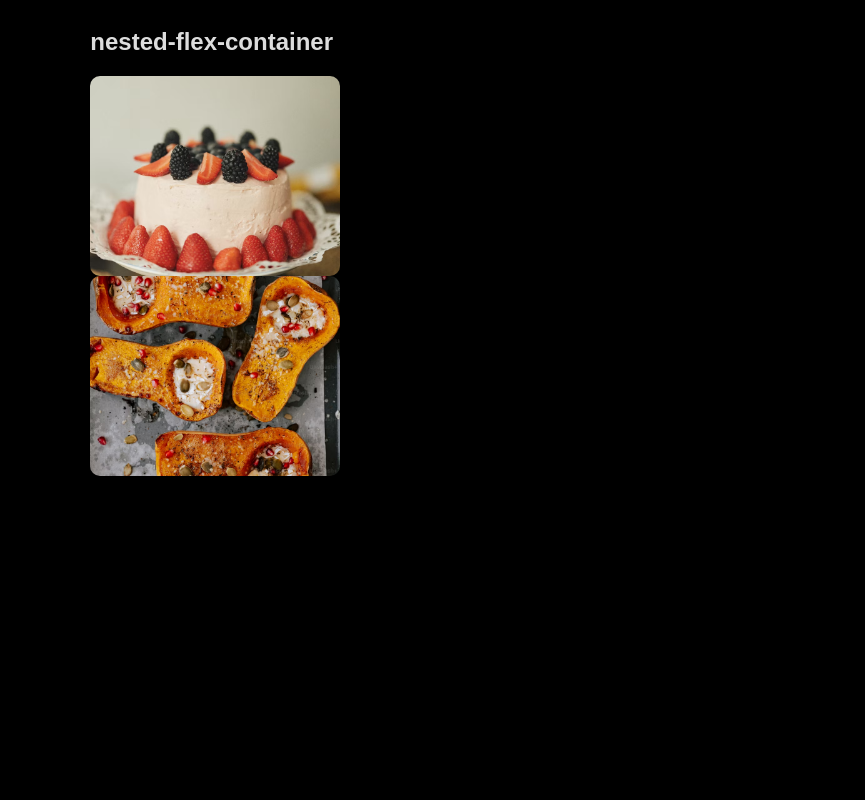
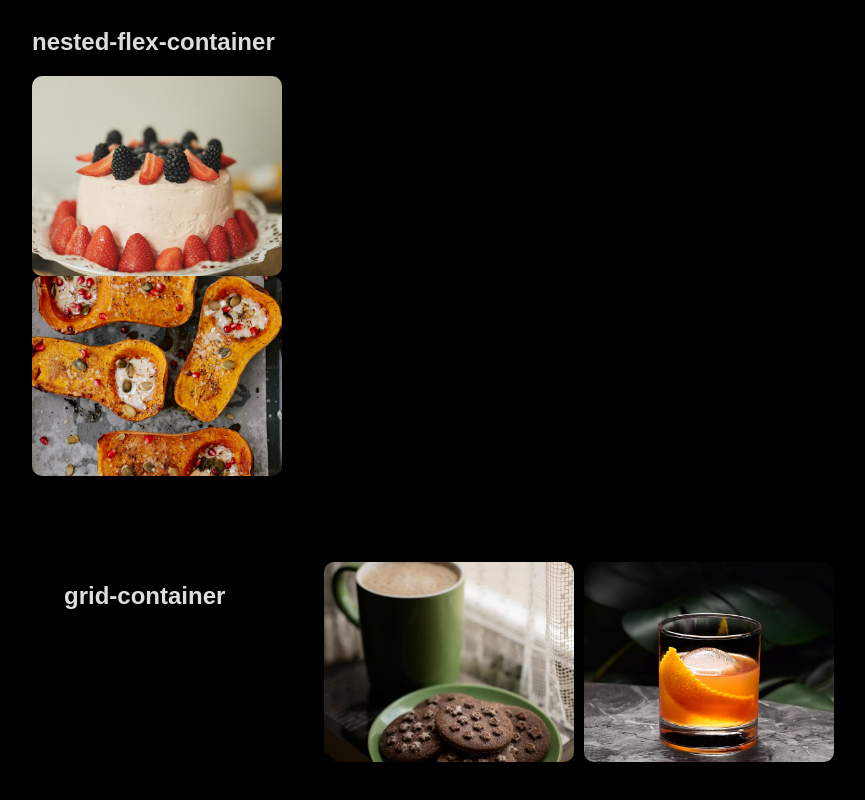
Before and after one commit to tilzz25/CssGrid-3.2, a plain HTML site: page index.html in a window 1280 px wide. Shown: the part 344-1144 px from the top of the page, without its empty margins (191-1056 px from the left). Before the commit the page ends 828 px from the top, so only its background shows below. Drawn offline with Linux system fonts and the light colour scheme.

Commit message:
add grid-container

```diff
--- a/index.html
+++ b/index.html
@@ -22,3 +22,14 @@
             <h1>nested-flex-container</h1>
                 <div class="child" style="background-image: url(images/image\ 3.avif);"></div>
                 <div class="child" style="background-image: url(images/image\ 4.avif);"></div>
+
+            <br></section>
+            <br></br>
+
+            <section class="grid-container">
+            <h1>grid-container</h1>
+                <div class="child" style="background-image: url(images/image\ 5.avif);"></div>
+                <div class="child" style="background-image: url(images/image\ 6.avif);"></div>
+    </main>
+</body>
+</html>
```
